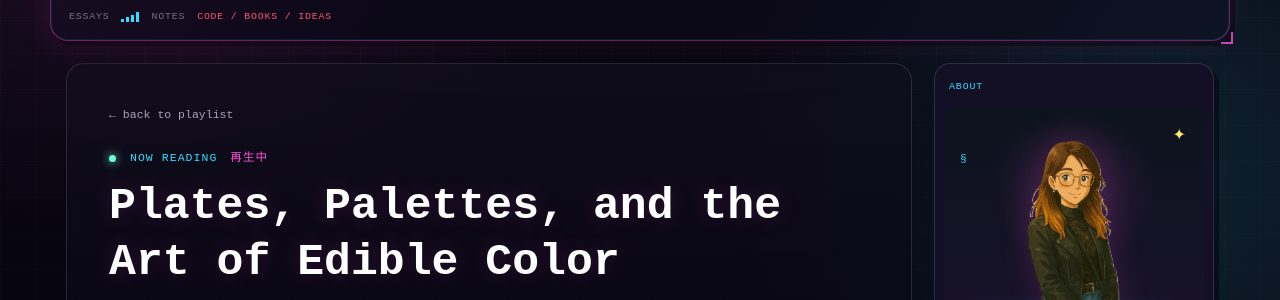
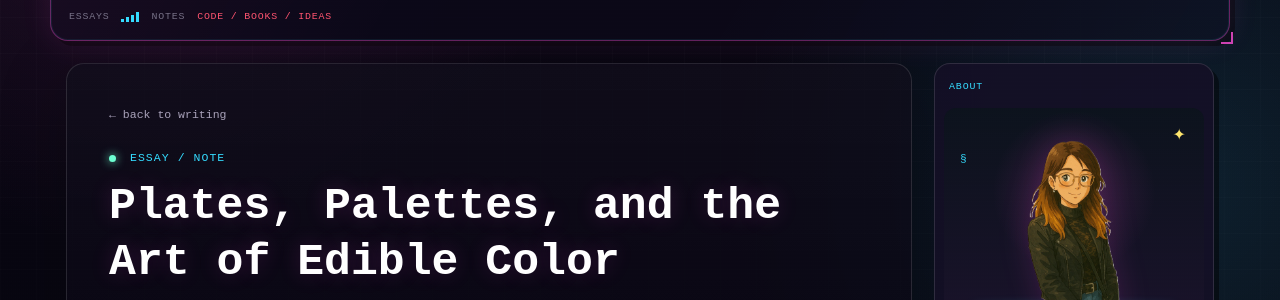
Before and after one commit to idakhiavi/idakhiavi.github.io, a Jekyll site: the page built from _posts/2025-08-15-Plates, Palettes, and the Art of Edible Color.md, in a window 1280 px wide and 1400 px high. Shown: the part 235-535 px from the top of the window. Built offline with Jekyll 4.4.1, drawn with Linux system fonts in a browser that asks for light colours; some web fonts are replaced; some of the changed text lies outside the part shown.

Commit message:
Remove playlist language from article layout

```diff
--- a/_layouts/post.html
+++ b/_layouts/post.html
@@ -2,14 +2,14 @@
 layout: default
 ---
 <article class="article-shell">
-  <a class="back-link" href="{{ '/' | relative_url }}"><span aria-hidden="true">←</span> back to playlist</a>
+  <a class="back-link" href="{{ '/' | relative_url }}"><span aria-hidden="true">←</span> back to writing</a>
   <header class="article-header">
-    <p class="eyebrow"><span class="signal-dot" aria-hidden="true"></span> NOW READING <span lang="ja">再生中</span></p>
+    <p class="eyebrow"><span class="signal-dot" aria-hidden="true"></span> ESSAY / NOTE</p>
     <h1>{{ page.title }}</h1>
     <div class="article-meta"><time datetime="{{ page.date | date_to_xmlschema }}">{{ page.date | date: '%B %-d, %Y' }}</time>{% if page.tags and page.tags.size > 0 %}<span class="meta-divider" aria-hidden="true">◆</span><div class="article-tags">{% for tag in page.tags %}{% assign tag_slug = tag | slugify %}<a href="{{ '/tags/#' | append: tag_slug | relative_url }}">#{{ tag }}</a>{% endfor %}</div>{% endif %}</div>
     {% if page.description %}<p class="article-deck">{{ page.description }}</p>{% endif %}
   </header>
   {% if page.image %}<figure class="article-hero"><img src="{{ page.image | relative_url }}" alt="{{ page.image_alt | default: '' | escape }}" />{% if page.image_caption %}<figcaption>{{ page.image_caption }}</figcaption>{% endif %}</figure>{% endif %}
   <div class="article-content">{{ content }}</div>
-  <nav class="post-nav" aria-label="More posts">{% if page.previous %}<a class="post-nav-item post-nav-prev" href="{{ page.previous.url | relative_url }}"><span class="post-nav-label">← PREVIOUS TRACK</span><strong>{{ page.previous.title }}</strong></a>{% endif %}{% if page.next %}<a class="post-nav-item post-nav-next" href="{{ page.next.url | relative_url }}"><span class="post-nav-label">NEXT TRACK →</span><strong>{{ page.next.title }}</strong></a>{% endif %}</nav>
+  <nav class="post-nav" aria-label="More posts">{% if page.previous %}<a class="post-nav-item post-nav-prev" href="{{ page.previous.url | relative_url }}"><span class="post-nav-label">← PREVIOUS</span><strong>{{ page.previous.title }}</strong></a>{% endif %}{% if page.next %}<a class="post-nav-item post-nav-next" href="{{ page.next.url | relative_url }}"><span class="post-nav-label">NEXT →</span><strong>{{ page.next.title }}</strong></a>{% endif %}</nav>
 </article>
```
